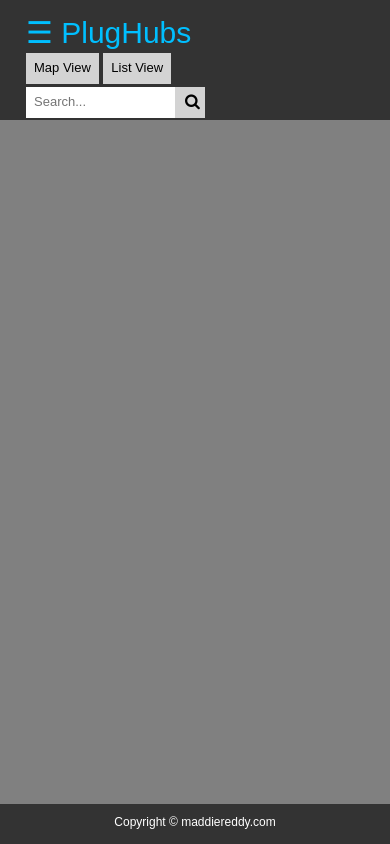
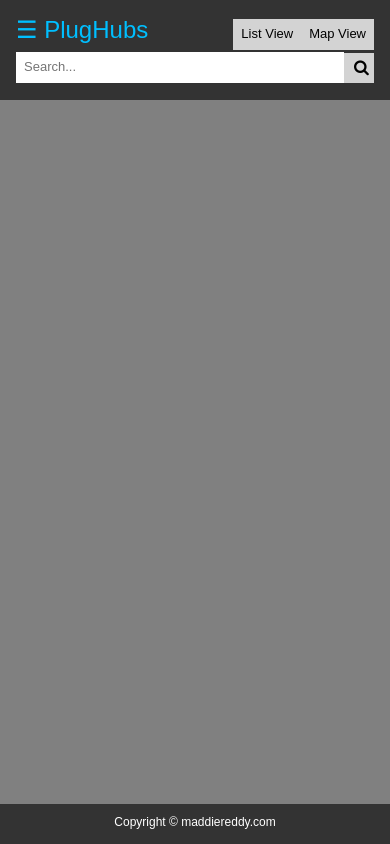
Before and after one commit to maddiereddy/PlugHubs, a website: page index.html in a window 390 px wide. Drawn offline with nearby package versions, Linux system fonts and the light colour scheme; some packages are replaced by stand-ins of ours.

Commit message:
fixed header smaller device bug

```diff
--- a/index.css
+++ b/index.css
@@ -299,27 +299,45 @@ tr:nth-child(odd) {
 }
 
 @media screen and (max-width: 600px) {
-  header { height: 120px; }
-  main { top: 120px; }
+  header { height: 100px; }
+  main { top: 100px; }
 
-  .search-container, .tab-container {
+  .menu {
+    width: 49%;
+    padding: 0px;
+    font-size: 24px;
+  }
+
+  .tab-container {
+    float: right;
+    width: 50%;
+  }
+
+  .tab-container #list-view {
+    float: right;
+    right: 0;
+  }
+
+  .tab-container #map-view {
+    float: right;
+    right: 0;
+  }
+
+  .search-container{
+    box-sizing: border-box;
     float: left;
     width: 100%;
-    margin-left: 10px;
+    margin: 0px;
   }
-  .tab-links {
-    width: 25%;
-  }
+
   .search-container button {
+    position: fixed;
     width: 30px;
-    float: left;
-    padding: 6px 10px;
-    margin-top: 0.2em;
-    margin-right: 16px;
+    float: right;
   }
   .search-container input[type='text'] {
     float: left;
-    width: calc(50% - 30px);
+    width: calc(100% - 30px);
   }
 }
 
```
